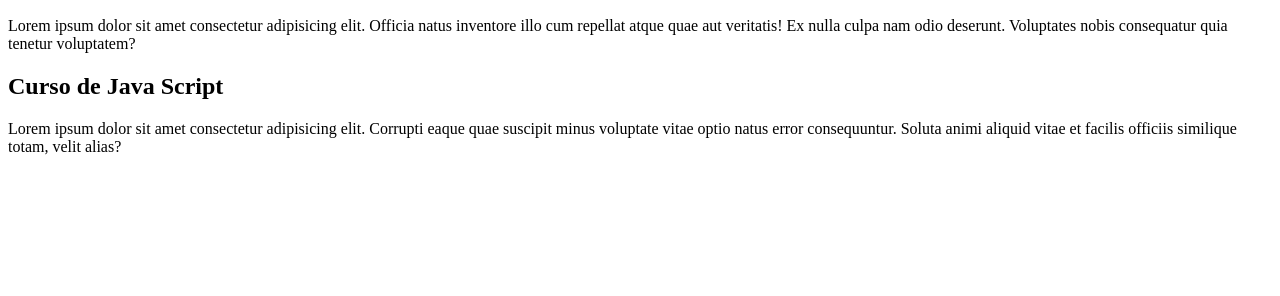
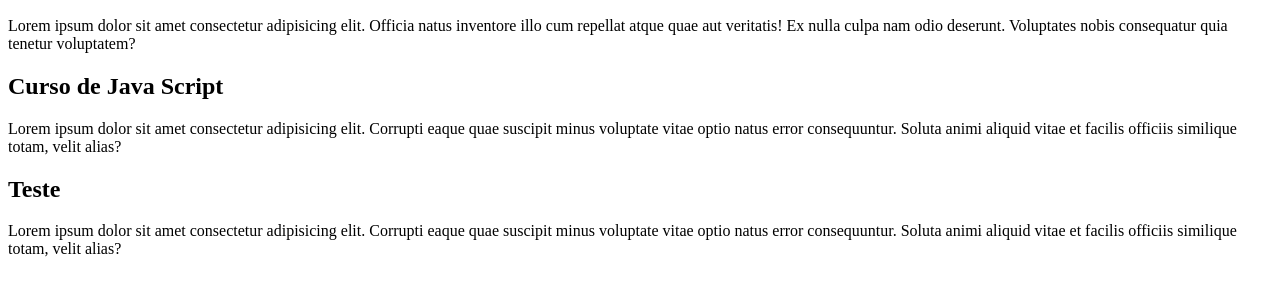
Before and after one commit to digitallean/projeto-site, a plain HTML site: page index.html in a window 1280 px wide. Shown: the part 110-406 px from the top of the page. Drawn offline with Linux system fonts and the light colour scheme.

Commit message:
Update index.html

```diff
--- a/index.html
+++ b/index.html
@@ -18,6 +18,10 @@
             <h2>Curso de Java Script</h2>
             <p>Lorem ipsum dolor sit amet consectetur adipisicing elit. Corrupti eaque quae suscipit minus voluptate vitae optio natus error consequuntur. Soluta animi aliquid vitae et facilis officiis similique totam, velit alias?</p>
         </article>
+        <article>
+            <h2>Teste</h2>
+            <p>Lorem ipsum dolor sit amet consectetur adipisicing elit. Corrupti eaque quae suscipit minus voluptate vitae optio natus error consequuntur. Soluta animi aliquid vitae et facilis officiis similique totam, velit alias?</p>
+        </article>
     </main>
 </body>
 </html>
```
